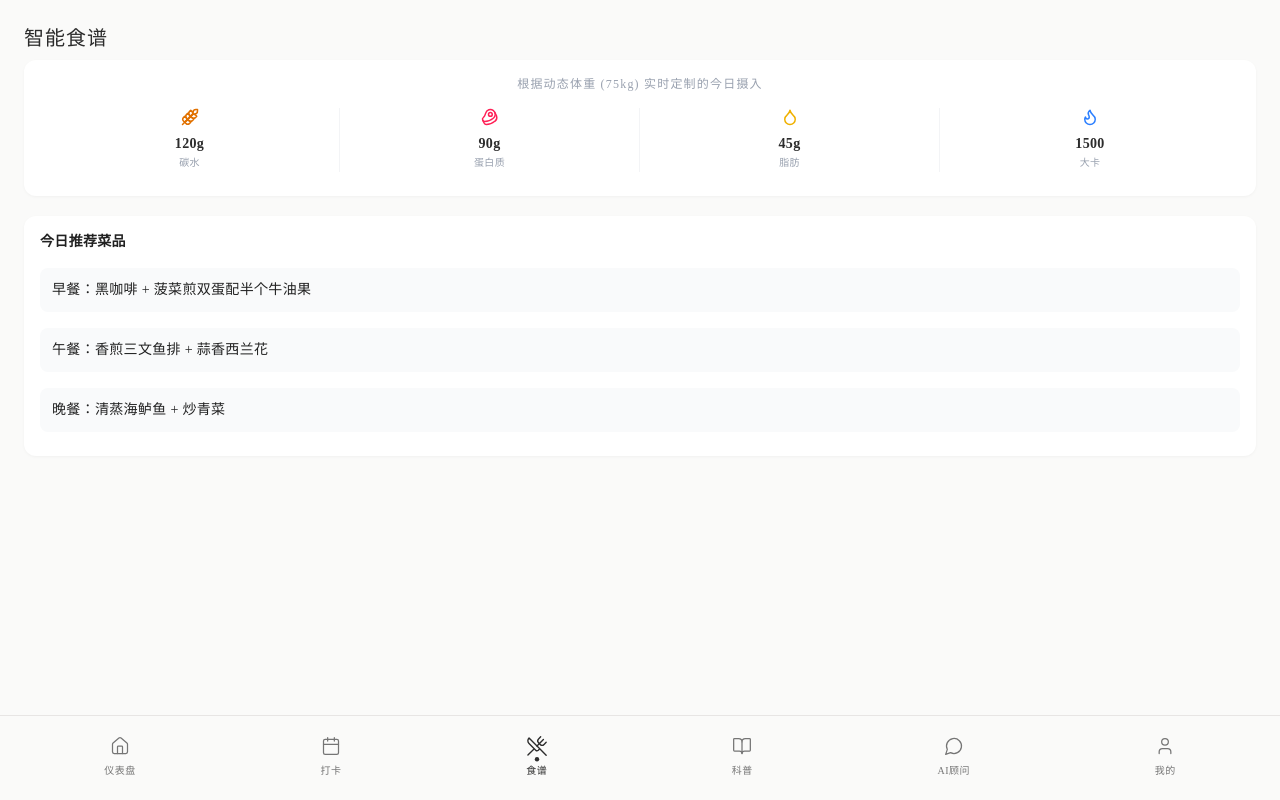
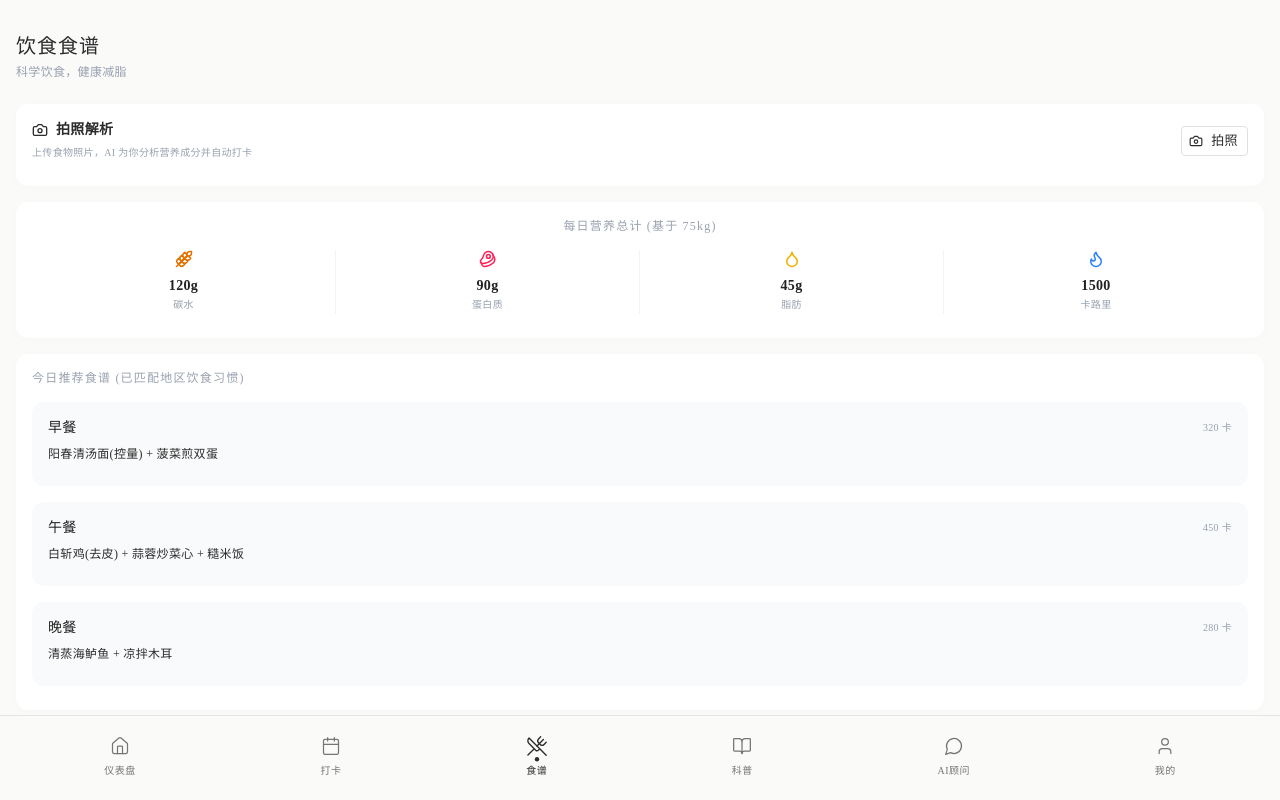
Before and after one commit to 332522996-maker/song-slimming-tool, a React (Vite) app in the folder Comprehensive Health Dashboard/: page /meals in a window 1280 px wide. Built offline with nearby package versions, Linux system fonts and the light colour scheme; no server answers.

Commit message:
Update MealPlans.tsx

```diff
--- a/Comprehensive Health Dashboard/src/app/components/MealPlans.tsx
+++ b/Comprehensive Health Dashboard/src/app/components/MealPlans.tsx
@@ -1,91 +1,122 @@
-// @ts-nocheck
 import { useState, useEffect } from 'react';
-import { Card, CardContent } from '@mui/material';
-import { Wheat, Beef, Droplet, Flame } from 'lucide-react';
-import { onAuthStateChanged } from 'firebase/auth';
-import { doc, getDoc } from 'firebase/firestore';
-import { auth, db } from '../../firebase';
+import { Card, CardContent, Button, Dialog, DialogContent, Typography } from '@mui/material';
+import { Camera, Wheat, Beef, Droplet, Flame, AlertTriangle } from 'lucide-react';
+
+const REGIONAL_MEALS = {
+  'east': {
+    breakfast: '阳春清汤面(控量) + 菠菜煎双蛋',
+    lunch: '白斩鸡(去皮) + 蒜蓉炒菜心 + 糙米饭',
+    dinner: '清蒸海鲈鱼 + 凉拌木耳'
+  },
+  'south': {
+    breakfast: '生滚鱼片粥(少米) + 水煮蛋',
+    lunch: '白灼虾 + 蚝油生菜 + 蒸番薯',
+    dinner: '清炖排骨汤(去油) + 蒜香空心菜'
+  },
+  'north': {
+    breakfast: '杂粮煎饼(少酱无脆饼) + 无糖豆浆',
+    lunch: '酱牛肉 + 凉拌黄瓜 + 杂面馒头(半个)',
+    dinner: '清炒西葫芦鸡蛋 + 豆腐脑(咸干)'
+  },
+  'default': {
+    breakfast: '黑咖啡 + 煎蛋配半个牛油果',
+    lunch: '香煎三文鱼排 + 蒜香西兰花',
+    dinner: '清蒸鸡胸肉 + 炒青菜'
+  }
+};
 
 export function MealPlans() {
-  const DEMO_PROFILE = { weight: 75, height: 170 };
-  const [profile, setProfile] = useState(DEMO_PROFILE);
+  const [profile, setProfile] = useState({ weight: 75, region: 'east' });
+  const [showPanic, setShowPanic] = useState(false);
 
   useEffect(() => {
-    const loadData = async (currentUser) => {
-      if (currentUser) {
-        if (currentUser.uid === "mock_user_123") {
-          const localData = localStorage.getItem('user_data_mock');
-          if (localData) setProfile(JSON.parse(localData));
-        } else {
-          try {
-            const snap = await getDoc(doc(db, 'users', currentUser.uid));
-            if (snap.exists()) setProfile(snap.data());
-          } catch (e) {
-            console.error(e);
-          }
-        }
-      } else {
-        setProfile(DEMO_PROFILE);
-      }
+    const handleUpdate = () => {
+      const local = localStorage.getItem('user_data_mock');
+      if (local) setProfile(JSON.parse(local));
     };
-
-    // 初始加载检查
-    const localMock = localStorage.getItem('mock_user');
-    if (localMock) {
-      loadData({ uid: "mock_user_123" });
-    }
-
-    const unsubscribe = onAuthStateChanged(auth, (currentUser) => {
-      if (!localStorage.getItem('mock_user')) {
-        loadData(currentUser);
-      }
-    });
-
-    // 关键核心：实时监听 Profile 页面的任意数值改动事件
-    const handleLocalUpdate = () => {
-      const hasMock = localStorage.getItem('mock_user');
-      if (hasMock) {
-        loadData({ uid: "mock_user_123" });
-      } else {
-        loadData(auth.currentUser);
-      }
-    };
-
-    window.addEventListener('user_data_updated', handleLocalUpdate);
-    return () => {
-      unsubscribe();
-      window.removeEventListener('user_data_updated', handleLocalUpdate);
-    };
+    handleUpdate();
+    window.addEventListener('user_data_updated', handleUpdate);
+    return () => window.removeEventListener('user_data_updated', handleUpdate);
   }, []);
 
+  const meals = REGIONAL_MEALS[profile.region as keyof typeof REGIONAL_MEALS] || REGIONAL_MEALS['default'];
+
   return (
-    <div className="h-full overflow-y-auto bg-[#fafaf9] p-6 space-y-5 pb-20">
-      <div className="flex justify-between items-center mb-2">
-        <h1 className="text-xl font-serif text-[#2c2c2c] tracking-widest">智能食谱</h1>
+    <div className="h-full overflow-y-auto bg-[#fafaf9] p-4 space-y-4 pb-24">
+      <div className="pt-4 pb-2">
+        <h1 className="text-xl font-serif text-[#2c2c2c] tracking-widest mb-1">饮食食谱</h1>
+        <p className="text-xs text-gray-400">科学饮食，健康减脂</p>
       </div>
 
-      <Card sx={{ boxShadow: '0 1px 3px rgba(0,0,0,0.04)', borderRadius: '12px' }}>
+      {/* 拍照解析神仙功能 */}
+      <Card sx={{ boxShadow: '0 2px 8px rgba(0,0,0,0.02)', borderRadius: '12px' }}>
+        <CardContent className="p-4 flex justify-between items-center">
+          <div>
+            <p className="text-sm font-bold text-[#2c2c2c] mb-1 flex items-center gap-2"><Camera size={16}/> 拍照解析</p>
+            <p className="text-[10px] text-gray-400">上传食物照片，AI 为你分析营养成分并自动打卡</p>
+          </div>
+          <Button variant="outlined" size="small" sx={{ borderColor: '#e0e0e0', color: '#2c2c2c' }} startIcon={<Camera size={14}/>}>拍照</Button>
+        </CardContent>
+      </Card>
+
+      {/* 动态营养素计算 */}
+      <Card sx={{ boxShadow: '0 2px 8px rgba(0,0,0,0.02)', borderRadius: '12px' }}>
         <CardContent className="p-5 text-center">
-          <p className="text-xs text-gray-400 mb-4 tracking-widest">根据动态体重 ({profile.weight}kg) 实时定制的今日摄入</p>
+          <p className="text-xs text-gray-400 mb-4 tracking-widest">每日营养总计 (基于 {profile.weight}kg)</p>
           <div className="grid grid-cols-4 divide-x divide-gray-100 text-center">
-            <div><Wheat size={18} className="mx-auto text-amber-600 mb-2" /><p className="text-sm font-bold text-[#2c2c2c]">{Math.round(profile.weight * 1.6)}g</p><p className="text-[10px] text-gray-400">碳水</p></div>
-            <div><Beef size={18} className="mx-auto text-rose-500 mb-2" /><p className="text-sm font-bold text-[#2c2c2c]">{Math.round(profile.weight * 1.2)}g</p><p className="text-[10px] text-gray-400">蛋白质</p></div>
-            <div><Droplet size={18} className="mx-auto text-yellow-500 mb-2" /><p className="text-sm font-bold text-[#2c2c2c]">{Math.round(profile.weight * 0.6)}g</p><p className="text-[10px] text-gray-400">脂肪</p></div>
-            <div><Flame size={18} className="mx-auto text-blue-500 mb-2" /><p className="text-sm font-bold text-[#2c2c2c]">{Math.round(profile.weight * 20)}</p><p className="text-[10px] text-gray-400">大卡</p></div>
+            <div><Wheat size={18} className="mx-auto text-amber-600 mb-2" /><p className="text-sm font-bold">{Math.round(profile.weight * 1.6)}g</p><p className="text-[10px] text-gray-400">碳水</p></div>
+            <div><Beef size={18} className="mx-auto text-rose-500 mb-2" /><p className="text-sm font-bold">{Math.round(profile.weight * 1.2)}g</p><p className="text-[10px] text-gray-400">蛋白质</p></div>
+            <div><Droplet size={18} className="mx-auto text-yellow-500 mb-2" /><p className="text-sm font-bold">{Math.round(profile.weight * 0.6)}g</p><p className="text-[10px] text-gray-400">脂肪</p></div>
+            <div><Flame size={18} className="mx-auto text-blue-500 mb-2" /><p className="text-sm font-bold">{Math.round(profile.weight * 20)}</p><p className="text-[10px] text-gray-400">卡路里</p></div>
           </div>
         </CardContent>
       </Card>
 
-      <Card sx={{ boxShadow: '0 1px 3px rgba(0,0,0,0.04)', borderRadius: '12px' }}>
-        <CardContent>
-          <p className="text-sm font-bold mb-4">今日推荐菜品</p>
+      {/* 地区定制化食谱 */}
+      <Card sx={{ boxShadow: '0 2px 8px rgba(0,0,0,0.02)', borderRadius: '12px' }}>
+        <CardContent className="p-5">
+          <p className="text-xs text-gray-400 tracking-widest mb-4">今日推荐食谱 (已匹配地区饮食习惯)</p>
           <div className="space-y-4">
-            <div className="p-3 bg-gray-50 rounded-lg text-sm">早餐：黑咖啡 + 菠菜煎双蛋配半个牛油果</div>
-            <div className="p-3 bg-gray-50 rounded-lg text-sm">午餐：香煎三文鱼排 + 蒜香西兰花</div>
-            <div className="p-3 bg-gray-50 rounded-lg text-sm">晚餐：清蒸海鲈鱼 + 炒青菜</div>
+            <div className="p-4 bg-gray-50 rounded-xl">
+              <div className="flex justify-between items-center mb-2"><span className="text-sm font-medium">早餐</span><span className="text-[10px] text-gray-400">320 卡</span></div>
+              <p className="text-xs text-[#2c2c2c] mb-2">{meals.breakfast}</p>
+            </div>
+            <div className="p-4 bg-gray-50 rounded-xl">
+              <div className="flex justify-between items-center mb-2"><span className="text-sm font-medium">午餐</span><span className="text-[10px] text-gray-400">450 卡</span></div>
+              <p className="text-xs text-[#2c2c2c] mb-2">{meals.lunch}</p>
+            </div>
+            <div className="p-4 bg-gray-50 rounded-xl">
+              <div className="flex justify-between items-center mb-2"><span className="text-sm font-medium">晚餐</span><span className="text-[10px] text-gray-400">280 卡</span></div>
+              <p className="text-xs text-[#2c2c2c] mb-2">{meals.dinner}</p>
+            </div>
           </div>
         </CardContent>
       </Card>
+
+      {/* 进化心理学防暴食组件 */}
+      <div className="pt-4 pb-8">
+        <Button
+          fullWidth variant="outlined" color="error"
+          startIcon={<AlertTriangle size={16}/>}
+          onClick={() => setShowPanic(true)}
+          sx={{ py: 1.5, borderRadius: '12px', borderStyle: 'dashed' }}
+        >
+          深夜想点外卖？点击开启紧急心理援助
+        </Button>
+      </div>
+
+      <Dialog open={showPanic} onClose={() => setShowPanic(false)} PaperProps={{ sx: { borderRadius: '16px', p: 1 }}}>
+        <DialogContent className="text-center">
+          <div className="w-12 h-12 bg-red-50 text-red-500 rounded-full flex items-center justify-center mx-auto mb-4"><AlertTriangle size={24}/></div>
+          <Typography variant="h6" className="font-serif font-bold text-[#2c2c2c] mb-2">这不是你的错</Typography>
+          <Typography variant="body2" className="text-gray-500 leading-relaxed mb-6 text-left">
+            从进化心理学（Evolutionary Psychology）的角度看：你现在极度渴望高糖高脂，是因为你的远古基因误以为环境正在发生饥荒。<br/><br/>
+            你的大脑在拼命保护你，这是生存本能，而不是你意志力薄弱。<br/><br/>
+            深呼吸 3 次。喝一杯温水或黑咖啡。告诉你的大脑：“食物很充足，我不需要囤积脂肪越冬。” 实在想吃，我们留到明天高碳日光明正大地吃。
+          </Typography>
+          <Button fullWidth variant="contained" sx={{ bgcolor: '#2c2c2c' }} onClick={() => setShowPanic(false)}>我冷静下来了，去睡觉</Button>
+        </DialogContent>
+      </Dialog>
     </div>
   );
 }
```
